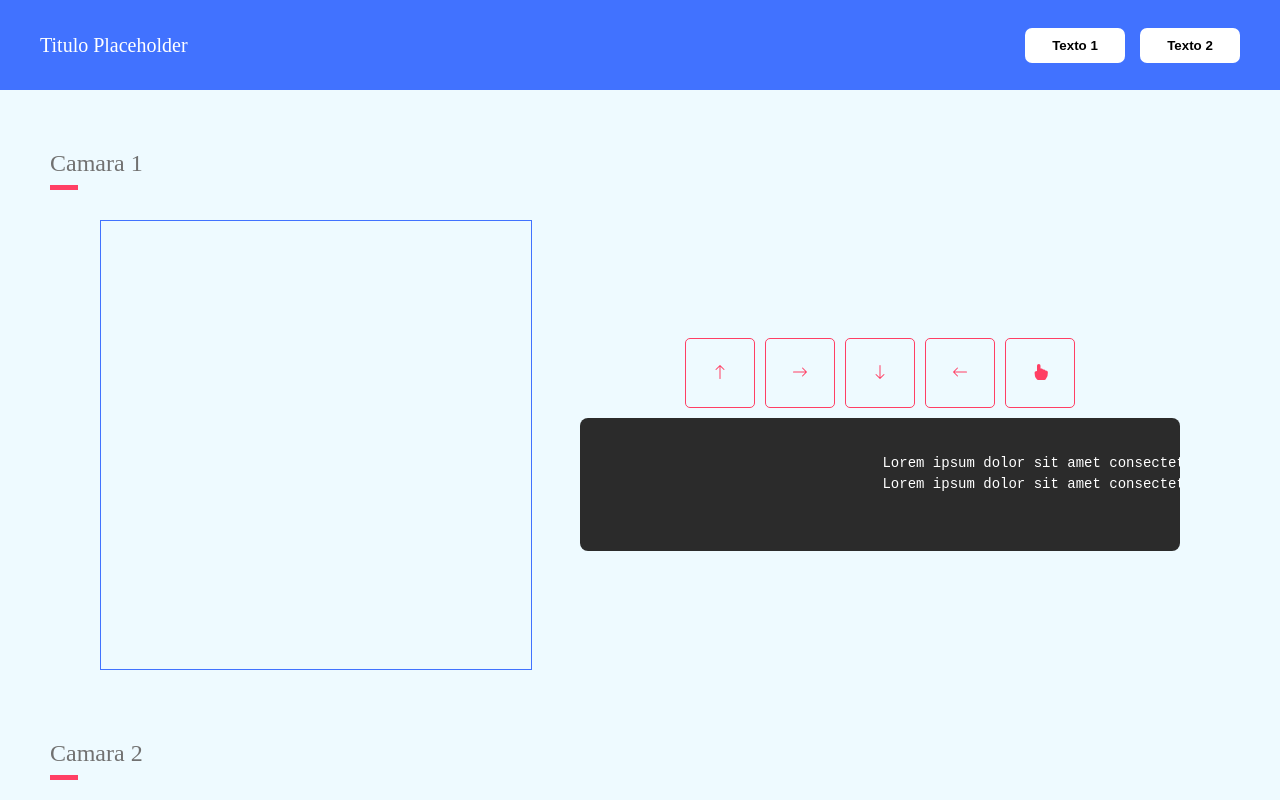
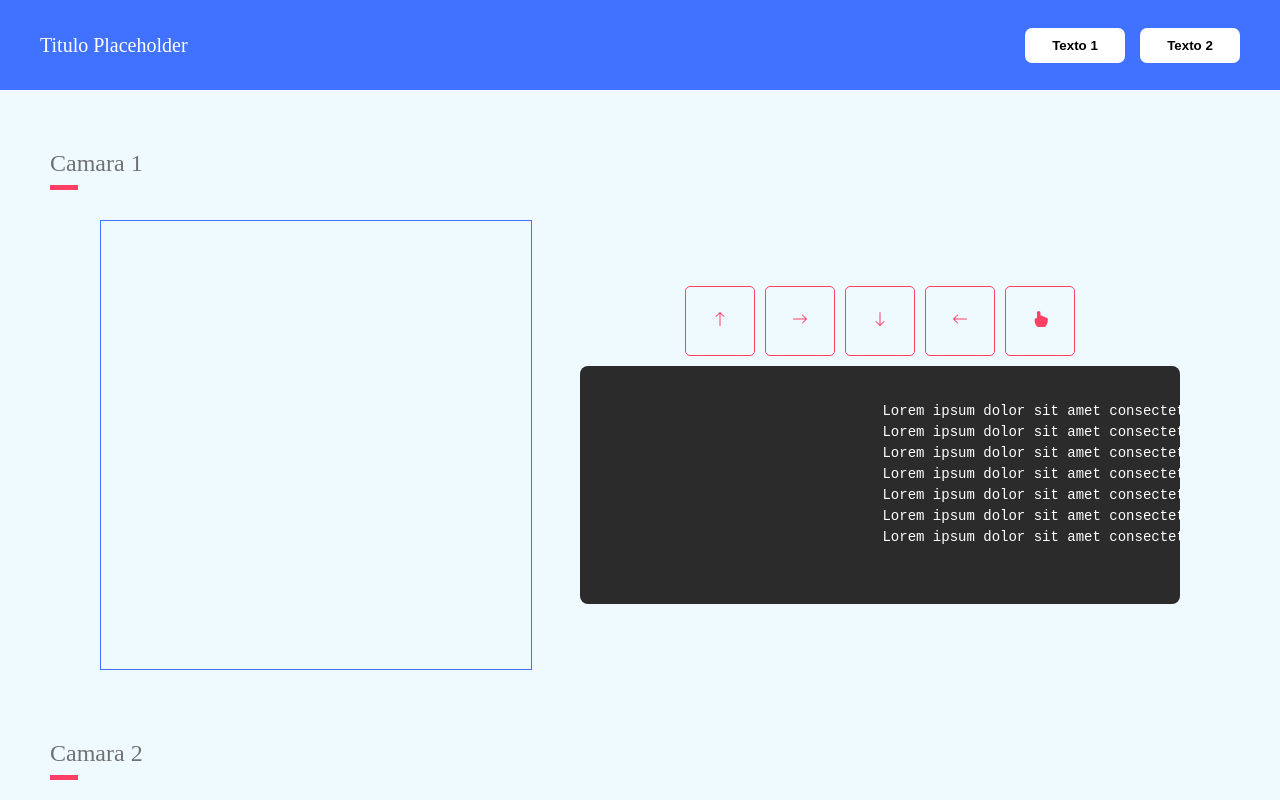
Before and after one commit to 5arSanti/camaras-front, a plain HTML site: page index.html in a window 1280 px wide. Shown: the top 800 px of the page. Drawn offline with Linux system fonts and the light colour scheme.

Commit message:
New lines of code

```diff
--- a/index.html
+++ b/index.html
@@ -72,6 +72,11 @@
                         <div class="code-text-container">
                             <pre>
                                 <code>
+                                    Lorem ipsum dolor sit amet consectetur adipisicing elit. Placeat soluta numquam doloremque ut iste dicta dolores a non, debitis nisi adipisci reiciendis culpa ab in laboriosam, eveniet quo eos dignissimos!
+                                    Lorem ipsum dolor sit amet consectetur adipisicing elit. Placeat soluta numquam doloremque ut iste dicta dolores a non, debitis nisi adipisci reiciendis culpa ab in laboriosam, eveniet quo eos dignissimos!
+                                    Lorem ipsum dolor sit amet consectetur adipisicing elit. Placeat soluta numquam doloremque ut iste dicta dolores a non, debitis nisi adipisci reiciendis culpa ab in laboriosam, eveniet quo eos dignissimos!
+                                    Lorem ipsum dolor sit amet consectetur adipisicing elit. Placeat soluta numquam doloremque ut iste dicta dolores a non, debitis nisi adipisci reiciendis culpa ab in laboriosam, eveniet quo eos dignissimos!
+                                    Lorem ipsum dolor sit amet consectetur adipisicing elit. Placeat soluta numquam doloremque ut iste dicta dolores a non, debitis nisi adipisci reiciendis culpa ab in laboriosam, eveniet quo eos dignissimos!
                                     Lorem ipsum dolor sit amet consectetur adipisicing elit. Error numquam doloribus vitae ut, molestiae repudiandae, facilis explicabo veniam perferendis, dolor doloremque cumque similique distinctio voluptas ex nam asperiores aut. Sapiente.
                                     Lorem ipsum dolor sit amet consectetur adipisicing elit. Placeat soluta numquam doloremque ut iste dicta dolores a non, debitis nisi adipisci reiciendis culpa ab in laboriosam, eveniet quo eos dignissimos!
                                 </code>
```
